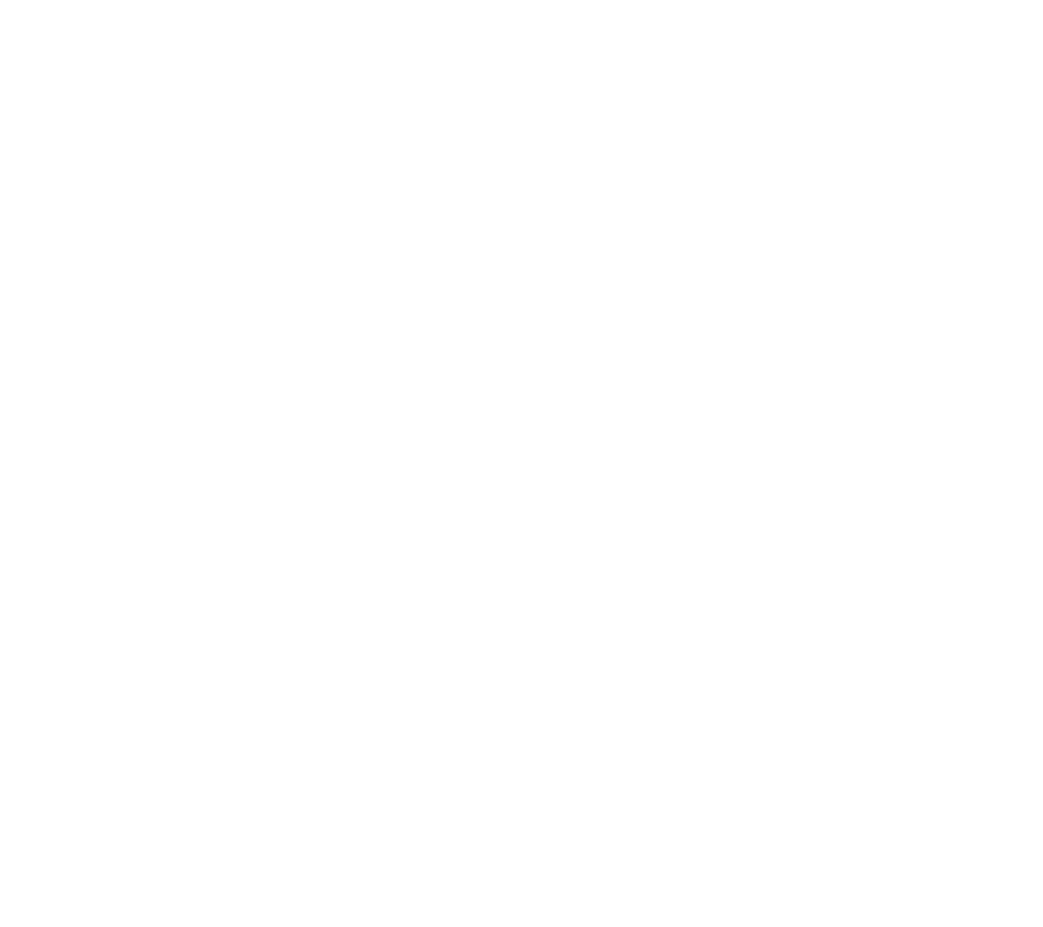
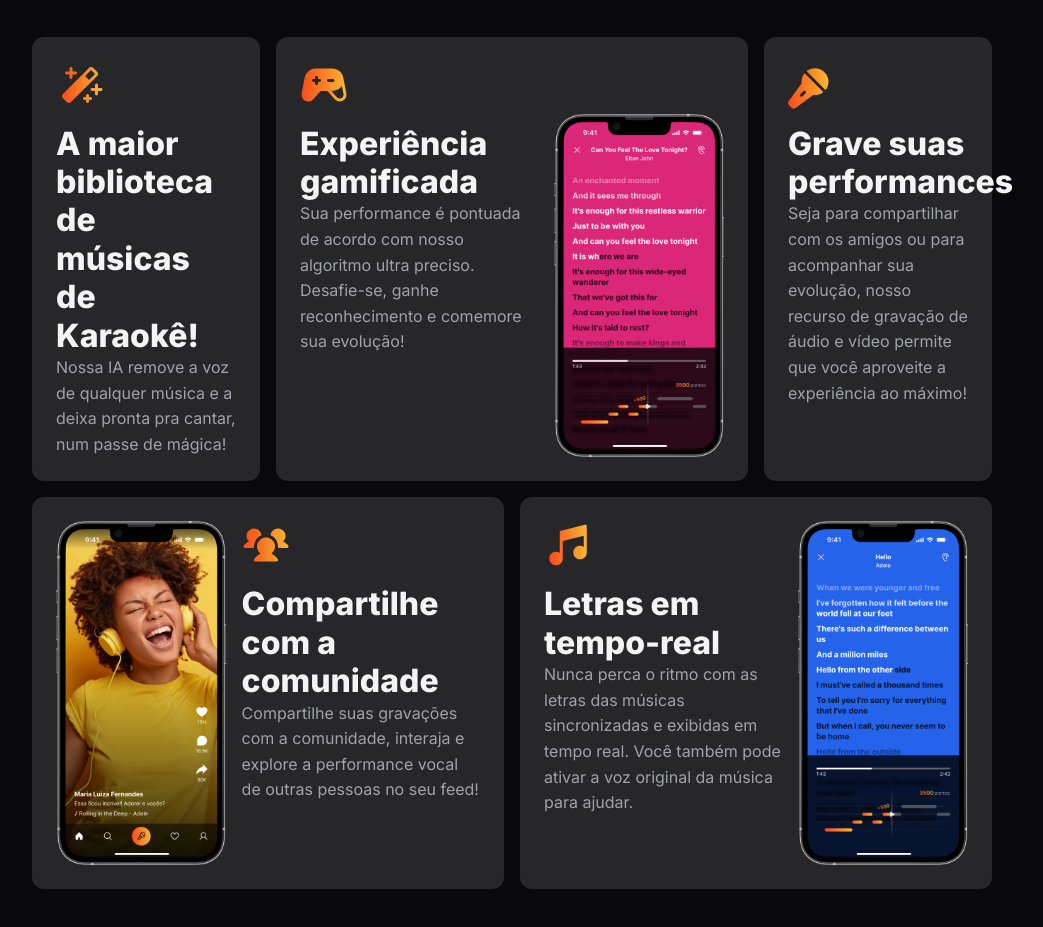
Before and after one commit to P3dr0PRR/Projeto_Zingen_01_04_2026, a React (Vite) app: page / in a window 1280 px wide. Shown: the part 1745-2672 px from the top of the page, without its empty margins (128-1171 px from the left). Before the commit the page ends 1680 px from the top, so only its background shows below. Built offline with nearby package versions, Linux system fonts and the light colour scheme; a web font is replaced by a local one.

Commit message:
feat: features concluida

```diff
--- a/src/App.tsx
+++ b/src/App.tsx
@@ -1,13 +1,19 @@
 import { Header } from "./components/header";
 import { HeroSection } from "./components/heroSection";
 import { Conheca } from "./components/conheca";
+import { Features } from "./components/features";
 
 function App() {
   return (
-    <div className="bg-background min-h-screen flex flex-col">
-      <Header />
-      <HeroSection />
-      <Conheca />
+    <div className="bg-background min-h-screen">
+      <div className=" flex flex-col">
+        <Header />
+        <HeroSection />
+        <Conheca />
+      </div>
+      <div className="px-[24px] md:px-[7rem]">
+        <Features />
+      </div>
     </div>
   );
 }
--- /dev/null
+++ b/src/components/features.tsx
@@ -0,0 +1,111 @@
+import magic from "../assets/icons/MagicWand.svg";
+import game from "../assets/icons/GameController.svg";
+import mic from "../assets/icons/MicrophoneStage.svg";
+import users from "../assets/icons/UsersThree.svg";
+import music from "../assets/icons/MusicNotes.svg";
+import tela1 from "../assets/icons/Tela 1.png";
+import tela2 from "../assets/icons/Tela 2.png";
+import tela3 from "../assets/icons/Tela 3.png";
+
+export function Features() {
+  return (
+    <section
+      className="bg-background flex flex-col py-[48px] px-[1rem] md:px-[3rem]"
+      id="funcionalidades"
+    >
+      <span className="text-brand-primary">Conheça o app</span>
+
+      <div className="w-full grid md:grid-cols-4 gap-[1rem] mt-10">
+        <div className="bg-stroke rounded-xl p-[24px]">
+          <img
+            src={magic}
+            alt="Magic Wand"
+            className="w-[48px] h-auto mb-[16px]"
+          />
+          <h3 className="text-text-primary">
+            A maior biblioteca de músicas de Karaokê!
+          </h3>
+          <p className="text-text-secondary">
+            Nossa IA remove a voz de qualquer música e a deixa pronta pra
+            cantar, num passe de mágica!
+          </p>
+        </div>
+
+        <div className="md:col-span-2 bg-stroke rounded-xl p-[24px] flex gap-[1rem] items-start">
+          <div>
+            <img
+              src={game}
+              alt="Game Controller"
+              className="w-[48px] h-auto mb-[16px]"
+            />
+            <h3 className="text-text-primary">Experiência gamificada</h3>
+            <p className="text-text-secondary">
+              Sua performance é pontuada de acordo com nosso algoritmo ultra
+              preciso. Desafie-se, ganhe reconhecimento e comemore sua evolução!
+            </p>
+          </div>
+          <img
+            src={tela2}
+            alt="Tela 2"
+            className="hidden md:block w-[40%] h-auto object-contain self-end"
+          />
+        </div>
+
+        <div className="bg-stroke rounded-xl p-[24px]">
+          <img
+            src={mic}
+            alt="Microphone Stage"
+            className="w-[48px] h-auto mb-[16px]"
+          />
+          <h3 className="text-text-primary">Grave suas performances</h3>
+          <p className="text-text-secondary">
+            Seja para compartilhar com os amigos ou para acompanhar sua
+            evolução, nosso recurso de gravação de áudio e vídeo permite que
+            você aproveite a experiência ao máximo!
+          </p>
+        </div>
+
+        <div className="md:col-span-2 bg-stroke rounded-xl p-[24px] flex gap-[1rem] items-start">
+          <img
+            src={tela1}
+            alt="Tela 1"
+            className="hidden md:block w-[40%] h-auto object-contain self-end"
+          />
+          <div>
+            <img
+              src={users}
+              alt="Users Three"
+              className="w-[48px] h-auto mb-[16px]"
+            />
+            <h3 className="text-text-primary">Compartilhe com a comunidade</h3>
+            <p className="text-text-secondary">
+              Compartilhe suas gravações com a comunidade, interaja e explore a
+              performance vocal de outras pessoas no seu feed!
+            </p>
+          </div>
+        </div>
+
+        <div className="md:col-span-2 bg-stroke rounded-xl p-[24px] flex gap-[1rem] items-start">
+          <div>
+            <img
+              src={music}
+              alt="Music Notes"
+              className="w-[48px] h-auto mb-[16px]"
+            />
+            <h3 className="text-text-primary">Letras em tempo-real</h3>
+            <p className="text-text-secondary">
+              Nunca perca o ritmo com as letras das músicas sincronizadas e
+              exibidas em tempo real. Você também pode ativar a voz original da
+              música para ajudar.
+            </p>
+          </div>
+          <img
+            src={tela3}
+            alt="Tela 3"
+            className="hidden md:block w-[40%] h-auto object-contain self-end"
+          />
+        </div>
+      </div>
+    </section>
+  );
+}
```
